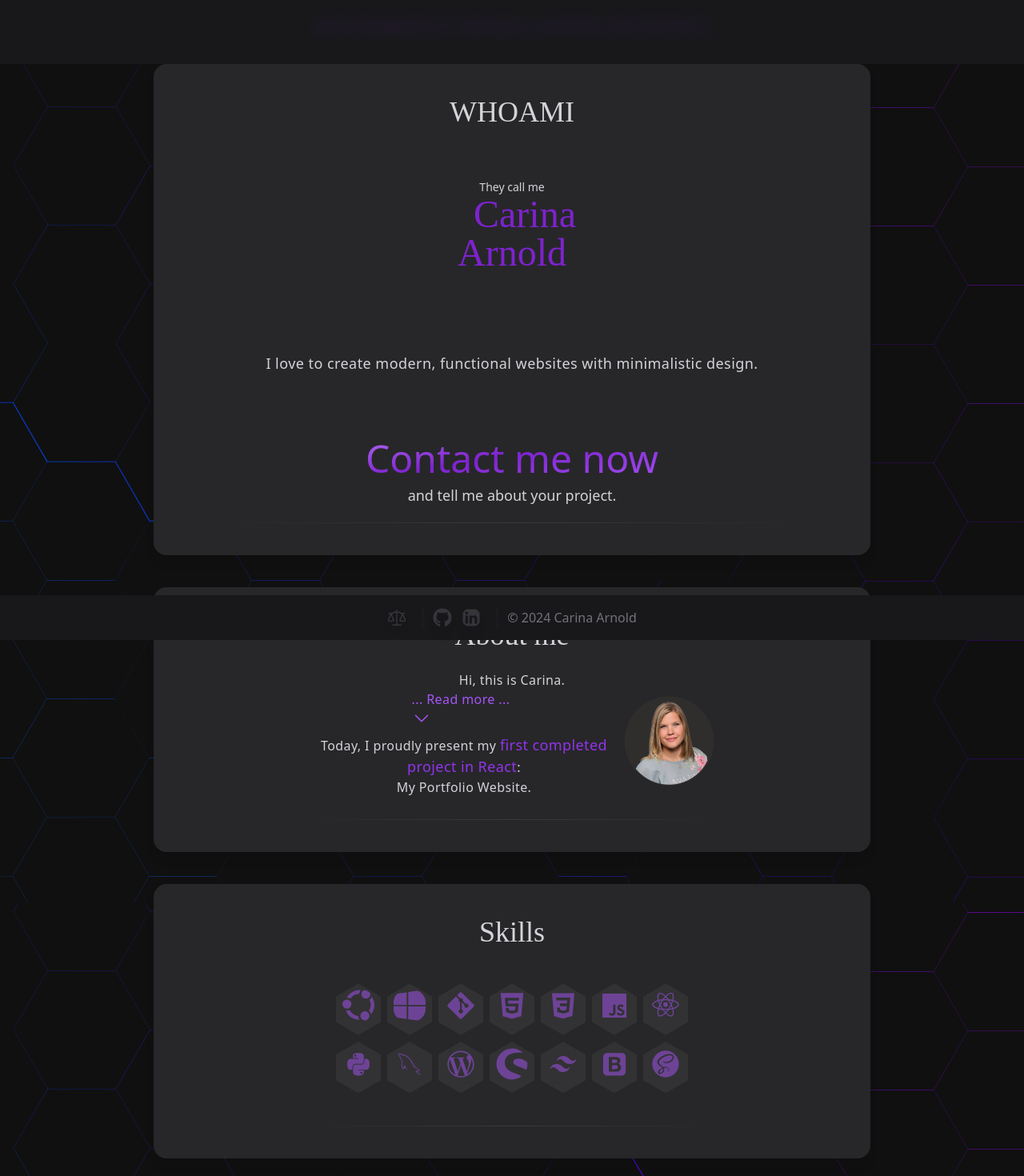
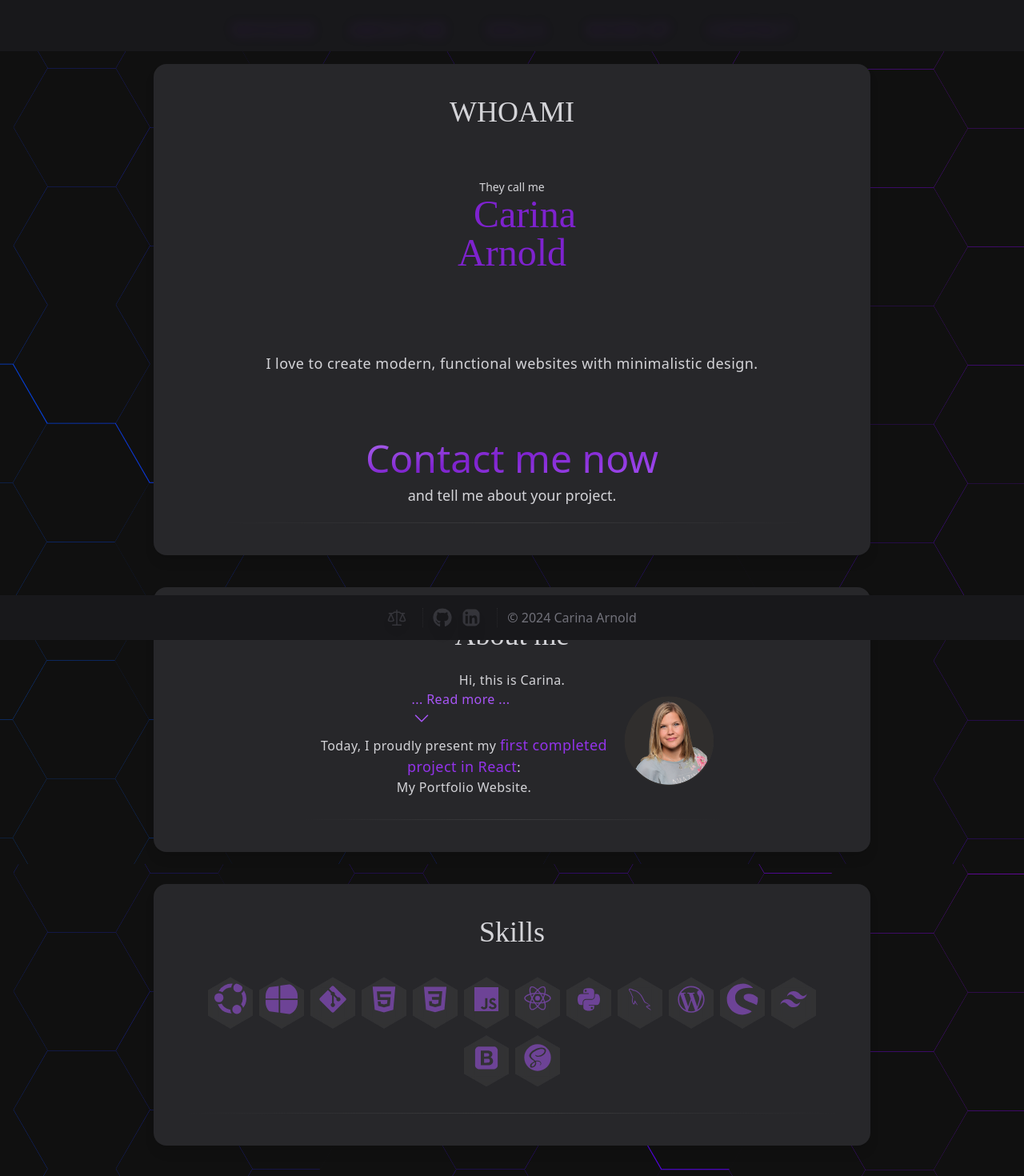
Before and after one commit to t14c4r1n4/portfolio_new, a React (Vite) app: page / in a window 1280 px wide. Shown: the top 1470 px of the page at 80% size. Built offline with nearby package versions, Linux system fonts and the light colour scheme; a web font is replaced by a local one.

Commit message:
fixed linkedin-link in footer and height of navbar

```diff
--- a/src/assets/components/footer.jsx
+++ b/src/assets/components/footer.jsx
@@ -39,7 +39,7 @@ export default function Footer() {
             </i>
             {activeIndex === 1 && <span className="-translate-y-28 absolute -translate-x-12 text-zinc-800 mx-5 align-center justify-center z-10 bg-purple-600 rounded-lg p-3 overflow-auto">github:<br />t14c4r1n4</span>}
           </a>
-          <a href="" className={`${activeIndex === 2 ? "active" : ""} pl-3 relative`}
+          <a href="https://www.linkedin.com/in/carina-webdev/" className={`${activeIndex === 2 ? "active" : ""} pl-3 relative`}
             onMouseEnter={() => setActiveIndex(2)}
             onMouseLeave={() => setActiveIndex(false)}>
             <i className="group flex justify-center rounded-full drop-shadow-xl">
--- a/src/assets/components/navbar.jsx
+++ b/src/assets/components/navbar.jsx
@@ -1,38 +1,59 @@
-import React, { createRef, useRef, useState } from "react";
+import React from "react";
 import nav_items from "../constants/nav_items";
 
 const Navbar = () => {
+  const offset = 80; // height of the header
+
+  const handleScrollTo = (id) => {
+    scrollToWithOffset(id, offset);
+  };
+
   return (
-
     <div className="w-full fixed top-0 z-40 bg-zinc-900">
-      <nav className="w-screen h-[10vh]">
-
-        <ul className="flex flex-row place-content-center space-between">
+      <nav className="w-screen h-[8vh]">
+        <ul className="flex flex-row place-content-center">
           {nav_items.map((page, index) => (
-              <li className="py-[2vh]" key={index} ref={createRef()}>
-                {/* Mobile View - Icons*/}
-                <a href={`#${page.id}`}
+            <li className="py-[1.5vh] md:py-[2.5vh] px-[1vw] md:px-[2vw]" key={index}>
+              {/* Mobile View - Icons */}
+              <a
+                href={`#${page.id}`}
                 aria-label={`Scroll to ${page.id}`}
                 className={`md:hidden relative flex hover:font-extrabold`}
+                onClick={(e) => {
+                  e.preventDefault();
+                  handleScrollTo(page.id);
+                }}
               >
                 {page.icon}
               </a>
-                {/* Display View - Text*/}
+              {/* Display View - Text */}
               <a
                 href={`#${page.id}`}
                 aria-label={`Scroll to ${page.id}`}
-                  className={`hidden md:inline-block relative flex hover:font-extrabold `}
+                className={`hidden md:inline-block relative flex hover:font-extrabold`}
+                onClick={(e) => {
+                  e.preventDefault();
+                  handleScrollTo(page.id);
+                }}
               >
                 {page.name}
               </a>
             </li>
           ))}
         </ul>
-
       </nav>
     </div>
-
   );
 };
 
+const scrollToWithOffset = (id, offset) => {
+  const element = document.getElementById(id);
+  if (element) {
+    const yOffset = offset;
+    const y = element.getBoundingClientRect().top + window.pageYOffset - yOffset;
+
+    window.scrollTo({ top: y, behavior: 'smooth' });
+  }
+};
+
 export default Navbar;
--- a/src/assets/sections/contactnew.jsx
+++ b/src/assets/sections/contactnew.jsx
@@ -22,7 +22,7 @@ export const Contact = () => {
   };
 
   return (
-    <div className="grid gap-8 grid-cols-1 m-10 mb-10">
+    <div className="grid gap-8 grid-cols-1 mb-10">
       <div className="flex flex-col">
         <form ref={form} onSubmit={sendEmail} className="space-y-2.5">
           <div className="form-group">
--- a/src/assets/sections/page.jsx
+++ b/src/assets/sections/page.jsx
@@ -3,15 +3,14 @@ import nav_items from "../constants/nav_items";
 
 const Page = () => {
   return (
-    <div className="h-full p-8 mb-22 mt-12">
-      <hr className="progress h-px border-t-0 object-bottom bg-transparent bg-gradient-to-r from-transparent via-fuchsia-600 to-transparent opacity-25 dark:opacity-100" />
+    <div className="h-full pt-[10vh] mb-[6vh]">
       {nav_items.map((page) => (
-        <div
+        <div id={page.id}
           key={page.id}
           className="relative h-full flex items-center justify-center"
         >
           <div className="max-w-[90vw] md:max-w-[70vw] flex justify-center w-full space-y-8 p-10 mb-10 bg-zinc-800 glass rounded-2xl shadow-lg">
-            <section id={page.id} className="max-w-[90vw] overflow-y: auto;">
+            <section className="max-w-[90vw] overflow-y: auto;">
               <h2 className="text-4xl text-center font-Orbitron mb-[3vh]">
                 {page.name}
               </h2>
--- a/src/assets/sections/technologies.jsx
+++ b/src/assets/sections/technologies.jsx
@@ -25,7 +25,7 @@ export default function Tech() {
   ));
 
   return (
-    <div className="flex flex-wrap justify-center gap-2 p-5 rounded-2xl max-w-[40vw]">
+    <div className="flex flex-wrap justify-center gap-2 p-3 rounded-2xl max-w-[70vw]">
       {icons}
     </div>
   );
--- a/src/assets/sections/timeline.jsx
+++ b/src/assets/sections/timeline.jsx
@@ -44,7 +44,7 @@ const Timeline = () => {
 
   return (
 
-      <ol className="border-l-2 border-cyan-600 m-6 ">{list}</ol>
+      <ol className="border-l-2 border-cyan-600 m-6">{list}</ol>
 
   );
 };
```
Lines whose indentation alone changed are shown as unchanged.
